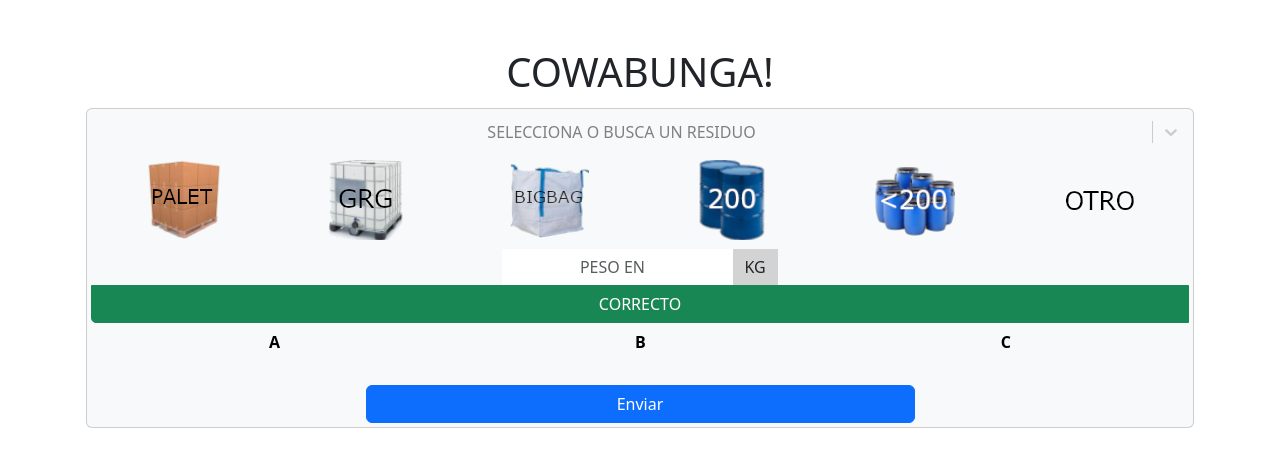
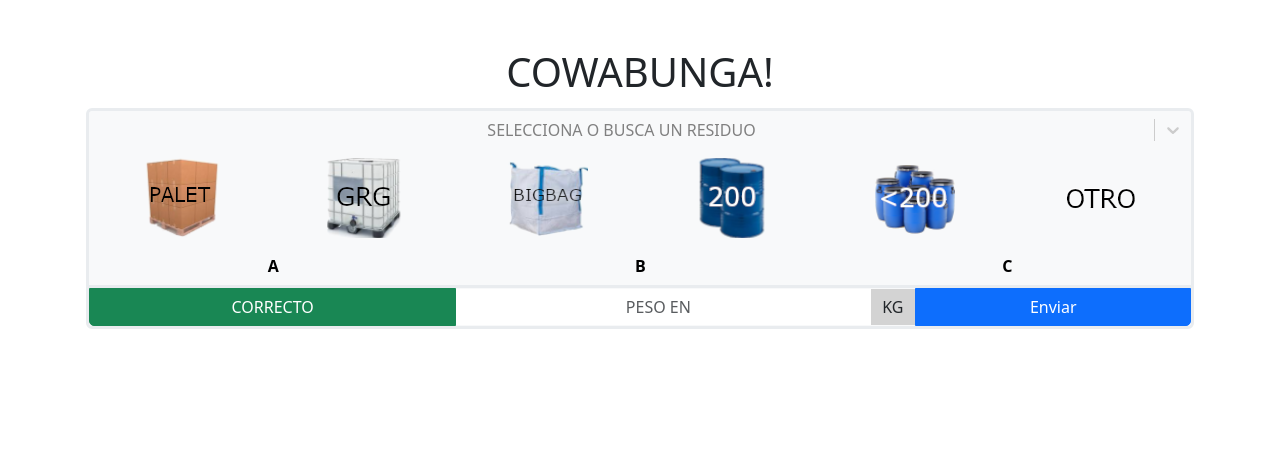
Before and after one commit to DanielGuillen88/Michelangelo, a React (Vite) app in the folder APP/: page /wastestore in a window 1280 px wide. Shown: the top 466 px of the page. Built offline with nearby package versions, Linux system fonts and the light colour scheme; sample sign-in values are in the browser's storage.

Commit message:
mejorando apariencia de interfaz del form para almacenar residuo / update styles form's interface for storing waste

```diff
--- a/APP/src/pages/WasteStore.jsx
+++ b/APP/src/pages/WasteStore.jsx
@@ -4,7 +4,7 @@ import WasteSelect from "../components/WasteSelect";
 import { useState } from 'react';
 import WasteStatus from "../components/WasteStatus";
 import WarehouseAreaSelect from "../components/WarehouseAreaSelect";
-import { Card, Container, Button } from "react-bootstrap";
+import { Card, Container, Button, Row, Col } from "react-bootstrap";
 
 export default function WasteStore() {
 
@@ -36,6 +36,7 @@ export default function WasteStore() {
   };
 
   const bgColorForm = selectedContainer ? `bg-${selectedContainer.color}-subtle` : 'bg-light';
+  const colorBorder = selectedContainer ? `${selectedContainer.color}-subtle` : 'light-subtle';
 
   const handleSubmit = (event) => {
     event.preventDefault();
@@ -67,22 +68,43 @@ export default function WasteStore() {
 
   return (
 <Container className="p-1">
-      <Card className={`${bgColorForm}`}>
-        <Card.Body className="p-1">
-          <div className="d-flex justify-content-center flex-column align-items-center">
+      <Card className={`border-3 border-${colorBorder} ${bgColorForm}`}>
+        <Card.Body className="p-0">
+            <div className="d-flex justify-content-center flex-column align-items-center">
+                <WasteSelect onWasteChange={handleWasteChange} />
 
-          <WasteSelect onWasteChange={handleWasteChange} />
+                <ContainerSelect onContainerChange={handleContainerChange} />
 
-          <ContainerSelect onContainerChange={handleContainerChange} />
+                <WarehouseAreaSelect onAreaChange={handleAreaChange} />
 
-          <InputField className="no-border-no-bg-input text-center" name="weight" type="number" placeholder=" PESO EN" value={weight} setValue={setWeight} unit="KG"/>
+              <Col xs={12} className={`border-top border-3 border-${colorBorder}`}>
+                <Row className="g-0 align-items-center">
 
-          <WasteStatus onStatusChange={handleStatusChange} />
+                  <Col xs={4} className="p-0">
+                    <WasteStatus onStatusChange={handleStatusChange} />
+                  </Col>
 
-          <WarehouseAreaSelect onAreaChange={handleAreaChange} />
+                  <Col xs={5} className="p-0" >
+                    <InputField
+                      className="no-border-no-bg-input text-center "
+                      name="weight"
+                      type="number"
+                      placeholder=" PESO EN"
+                      value={weight}
+                      setValue={setWeight}
+                      unit="KG"
+                    />
+                  </Col>
 
-          <Button variant="primary" onClick={handleSubmit} className="mt-4 w-50">Enviar</Button>
-      </div>
+                  <Col xs={3} className="p-0">
+                    <div className="d-grid">
+                      <Button variant="primary" onClick={handleSubmit} className="w-100 rounded-bottom-right">Enviar</Button>
+                    </div>
+                  </Col>
+                </Row>
+              </Col>
+
+            </div>
         </Card.Body>
       </Card>
     </Container>
```
